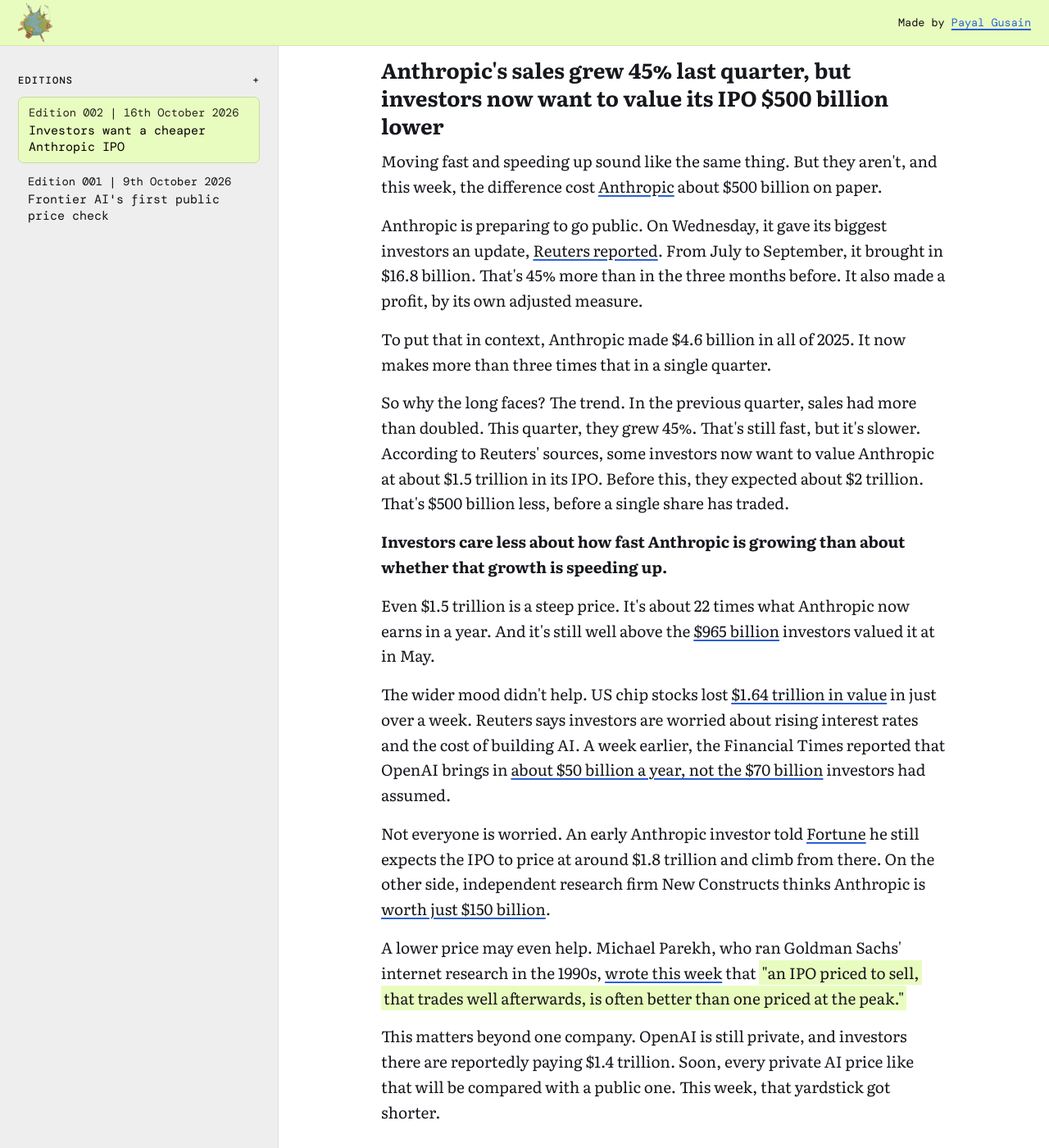
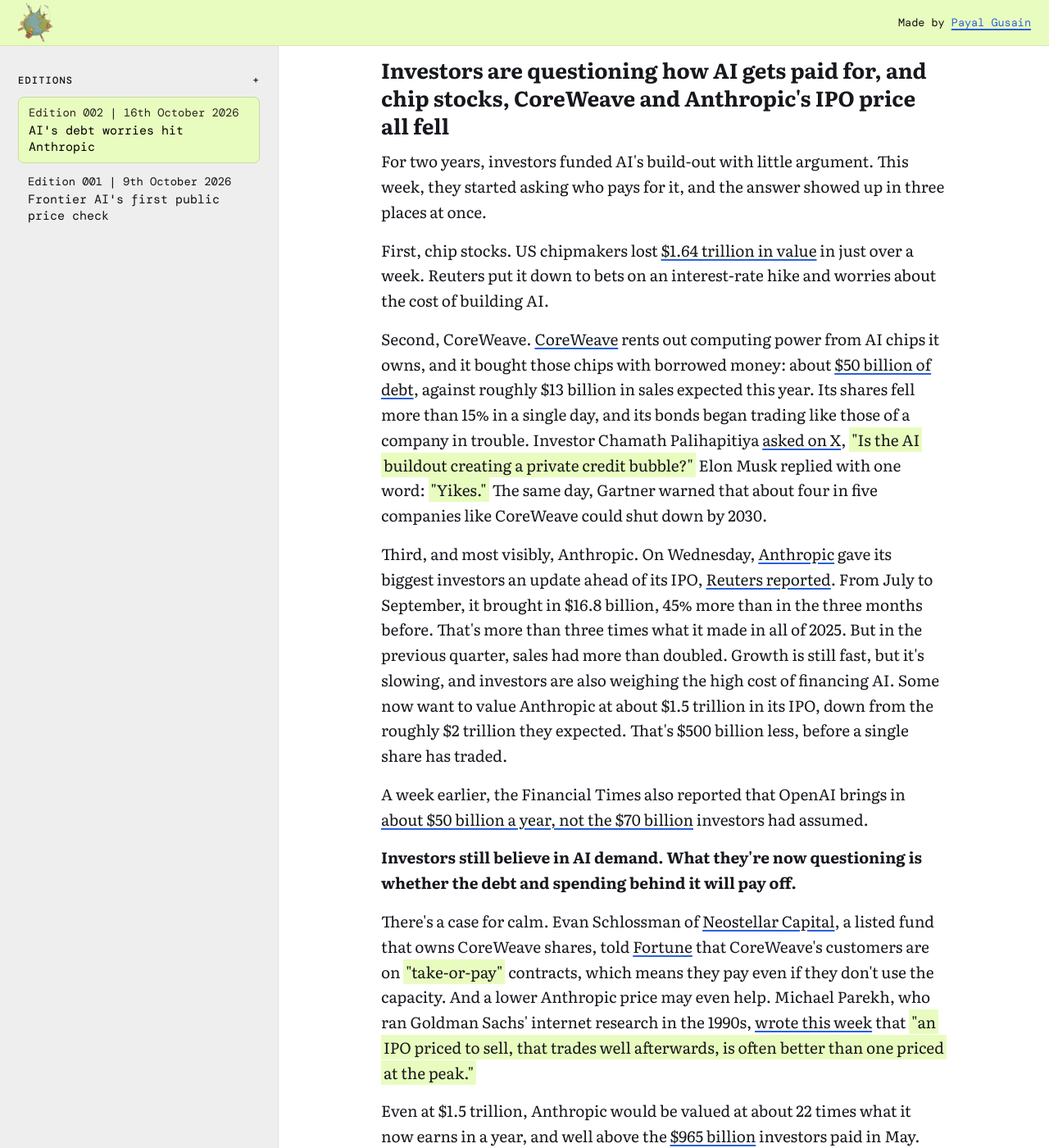
Before and after one commit to pgwrites/keeping-up-with-the-capital, a Jekyll site: the page built from _posts/2026-10-16-anthropic-ipo-haircut-zetwerk.md, in a window 1280 px wide and 1400 px high, scrolled down 1098 px. Shown: the whole window at 82% size. Built offline with Jekyll 4.4.1, drawn with Linux system fonts in a browser that asks for light colours; some web fonts are replaced; some of the changed text lies outside the part shown.

Commit message:
Edition 002: rework Big Sip around AI's debt worries; private-market repricing pattern
Co-Authored-By: Claude Opus 5.5 <noreply@anthropic.com>
Claude-Session: https://claude.ai/code/session_019yddCmAbBGRort8Ve7bfPc

```diff
--- a/_posts/2026-10-16-anthropic-ipo-haircut-zetwerk.md
+++ b/_posts/2026-10-16-anthropic-ipo-haircut-zetwerk.md
@@ -1,9 +1,9 @@
 ---
-title: "Anthropic's sales grew 45% last quarter, but investors now want to value its IPO $500 billion lower"
-description: "Why slower growth cut Anthropic's expected IPO valuation from $2 trillion to $1.5 trillion, why investors punished debt-heavy CoreWeave while paying up for Modal and Ramp, corporates backing AI hardware startups, and Zetwerk's IPO below its last private price."
+title: "Investors are questioning how AI gets paid for, and chip stocks, CoreWeave and Anthropic's IPO price all fell"
+description: "Why debt worries hit chip stocks, CoreWeave and Anthropic's expected IPO valuation, why private investors still paid up for Modal, Ramp and Anduril, corporates backing AI hardware startups, and Zetwerk's IPO below its last private price."
 edition_no: "002"
 date_label: "16th October 2026"
-card_title: "Investors want a cheaper Anthropic IPO"
+card_title: "AI's debt worries hit Anthropic"
 covers: "10 October to 16 October 2026"
 ---
 
@@ -13,9 +13,9 @@ Hello there, stranger! 👀
 
 Here for a sip?
 
-Your favourite tea from Sand Hill Road to Koramangala is poured, and this week, everyone's whispering about the investor day that took half a trillion dollars off the table.
+Your favourite tea from Sand Hill Road to Koramangala is poured, and this week, everyone's whispering about who is actually paying for AI.
 
-Last week, I said the stock market was about to get a say in what frontier AI is worth. I didn't expect it to start before the IPO. This week, investors who have happily paid up for AI in private began asking tougher questions. Is growth slowing? Who's carrying the debt? And who actually gets paid when AI runs? <mark>So is AI getting cheaper, or just getting priced properly?</mark>
+Last week, I said the stock market was about to get a say in what frontier AI is worth. I didn't expect it to start this soon. This week, public investors began asking harder questions about the money behind AI: the debt, the spending and the growth needed to pay for both. Private investors, meanwhile, kept paying up. <mark>So is AI getting cheaper, or just getting priced properly?</mark>
 
 Let's get to it.
 
@@ -23,46 +23,43 @@ Let's get to it.
 
 ## The Big Sip
 
-# Anthropic's sales grew 45% last quarter, but investors now want to value its IPO $500 billion lower
+# Investors are questioning how AI gets paid for, and chip stocks, CoreWeave and Anthropic's IPO price all fell
 {: .take}
 
-Moving fast and speeding up sound like the same thing. But they aren't, and this week, the difference cost [Anthropic](https://www.anthropic.com/) about $500 billion on paper.
+For two years, investors funded AI's build-out with little argument. This week, they started asking who pays for it, and the answer showed up in three places at once.
 
-Anthropic is preparing to go public. On Wednesday, it gave its biggest investors an update, [Reuters reported](https://wtvbam.com/2026/10/15/exclusive-investors-temper-anthropic-ipo-valuation-expectations-over-revenue-growth-slowdown-sources-say/). From July to September, it brought in $16.8 billion. That's 45% more than in the three months before. It also made a profit, by its own adjusted measure.
+First, chip stocks. US chipmakers lost [$1.64 trillion in value](https://www.aol.com/articles/us-chip-stocks-set-wipe-135038000.html) in just over a week. Reuters put it down to bets on an interest-rate hike and worries about the cost of building AI.
 
-To put that in context, Anthropic made $4.6 billion in all of 2025. It now makes more than three times that in a single quarter.
+Second, CoreWeave. [CoreWeave](https://www.coreweave.com) rents out computing power from AI chips it owns, and it bought those chips with borrowed money: about [$50 billion of debt](https://www.bnnbloomberg.ca/investing/2026/10/15/coreweave-shares-bonds-slide-further-as-ai-debt-fears-mount/), against roughly $13 billion in sales expected this year. Its shares fell more than 15% in a single day, and its bonds began trading like those of a company in trouble. Investor Chamath Palihapitiya [asked on X](https://www.benzinga.com/markets/equities/26/10/62345955/elon-musk-says-yikes-as-coreweave-bond-yield-hits-15-amid-chamath-palihapitiyas-private-credit-bubble-warning), <mark>"Is the AI buildout creating a private credit bubble?"</mark> Elon Musk replied with one word: <mark>"Yikes."</mark> The same day, Gartner warned that about four in five companies like CoreWeave could shut down by 2030.
 
-So why the long faces? The trend. In the previous quarter, sales had more than doubled. This quarter, they grew 45%. That's still fast, but it's slower. According to Reuters' sources, some investors now want to value Anthropic at about $1.5 trillion in its IPO. Before this, they expected about $2 trillion. That's $500 billion less, before a single share has traded.
+Third, and most visibly, Anthropic. On Wednesday, [Anthropic](https://www.anthropic.com/) gave its biggest investors an update ahead of its IPO, [Reuters reported](https://wtvbam.com/2026/10/15/exclusive-investors-temper-anthropic-ipo-valuation-expectations-over-revenue-growth-slowdown-sources-say/). From July to September, it brought in $16.8 billion, 45% more than in the three months before. That's more than three times what it made in all of 2025. But in the previous quarter, sales had more than doubled. Growth is still fast, but it's slowing, and investors are also weighing the high cost of financing AI. Some now want to value Anthropic at about $1.5 trillion in its IPO, down from the roughly $2 trillion they expected. That's $500 billion less, before a single share has traded.
 
-**Investors care less about how fast Anthropic is growing than about whether that growth is speeding up.**
+A week earlier, the Financial Times also reported that OpenAI brings in [about $50 billion a year, not the $70 billion](https://finance.yahoo.com/technology/article/anthropic-q3-revenue-climbs-to-168-billion-report-221619202.html) investors had assumed.
 
-Even $1.5 trillion is a steep price. It's about 22 times what Anthropic now earns in a year. And it's still well above the [$965 billion](https://finance.yahoo.com/technology/ai/articles/two-exit-doors-anthropic-2-051103937.html) investors valued it at in May.
+**Investors still believe in AI demand. What they're now questioning is whether the debt and spending behind it will pay off.**
 
-The wider mood didn't help. US chip stocks lost [$1.64 trillion in value](https://www.aol.com/articles/us-chip-stocks-set-wipe-135038000.html) in just over a week. Reuters says investors are worried about rising interest rates and the cost of building AI. A week earlier, the Financial Times reported that OpenAI brings in [about $50 billion a year, not the $70 billion](https://finance.yahoo.com/technology/article/anthropic-q3-revenue-climbs-to-168-billion-report-221619202.html) investors had assumed.
+There's a case for calm. Evan Schlossman of [Neostellar Capital](https://neostellar.vc), a listed fund that owns CoreWeave shares, told [Fortune](https://fortune.com/2026/10/16/coreweave-investor-explains-ai-neocloud-debt/) that CoreWeave's customers are on <mark>"take-or-pay"</mark> contracts, which means they pay even if they don't use the capacity. And a lower Anthropic price may even help. Michael Parekh, who ran Goldman Sachs' internet research in the 1990s, [wrote this week](https://michaelparekh.substack.com/p/show-and-tell-in-ai-anthropic-microsoft) that <mark>"an IPO priced to sell, that trades well afterwards, is often better than one priced at the peak."</mark>
 
-Not everyone is worried. An early Anthropic investor told [Fortune](https://fortune.com/2026/10/15/anthropic-investor-ipo-financials/) he still expects the IPO to price at around $1.8 trillion and climb from there. On the other side, independent research firm New Constructs thinks Anthropic is [worth just $150 billion](https://www.benzinga.com/markets/private-markets/26/10/62239452/anthropic-ipo-could-be-2026s-most-ridiculous-offering-as-analyst-values-ai-firm-at-just-150-billion-unprecedented-test-of-investor-gullibility).
-
-A lower price may even help. Michael Parekh, who ran Goldman Sachs' internet research in the 1990s, [wrote this week](https://michaelparekh.substack.com/p/show-and-tell-in-ai-anthropic-microsoft) that <mark>"an IPO priced to sell, that trades well afterwards, is often better than one priced at the peak."</mark>
-
-This matters beyond one company. OpenAI is still private, and investors there are reportedly paying $1.4 trillion. Soon, every private AI price like that will be compared with a public one. This week, that yardstick got shorter.
+Even at $1.5 trillion, Anthropic would be valued at about 22 times what it now earns in a year, and well above the [$965 billion](https://finance.yahoo.com/technology/ai/articles/two-exit-doors-anthropic-2-051103937.html) investors paid in May. The question is no longer whether AI is growing. It's whether it can grow fast enough to cover what it costs.
 
 ## Connecting the Dots
 
 <div class="pattern" markdown="1">
 
-### Investors punished CoreWeave for borrowing heavily to buy AI chips, while paying more for Modal and Ramp
+### While public investors sold AI stocks, private investors paid much higher prices for Modal, Ramp and Anduril
 
-This week, investors drew a sharp line between AI companies that carry heavy debt and those that don't.
+The same week CoreWeave's bonds slumped, three private companies were valued far above their last prices.
 
-- **CoreWeave borrowed heavily to buy AI chips.** [CoreWeave](https://www.coreweave.com) rents out computing power from AI chips it owns. It bought those chips with borrowed money: about [$50 billion of debt](https://www.bnnbloomberg.ca/investing/2026/10/15/coreweave-shares-bonds-slide-further-as-ai-debt-fears-mount/), against roughly $13 billion in sales expected this year. This week, investors started to doubt it can pay that back. Its shares fell more than 15% in a single day, and its bonds began trading like those of a company in trouble. Investor Chamath Palihapitiya [asked on X](https://www.benzinga.com/markets/equities/26/10/62345955/elon-musk-says-yikes-as-coreweave-bond-yield-hits-15-amid-chamath-palihapitiyas-private-credit-bubble-warning), <mark>"Is the AI buildout creating a private credit bubble?"</mark> Elon Musk replied with one word: <mark>"Yikes."</mark> The same day, Gartner warned that about four in five companies like CoreWeave could shut down by 2030.
-- **Modal rents chips instead of owning them.** [Modal](https://modal.com/) rents computing power from more than 20 cloud providers and packages it so developers can run AI easily. It now brings in more than $1 billion a year. This week, it raised [$750 million at a $15.75 billion valuation](https://modal.com/blog/1-billion-annualized-run-rate-series-d). That's [more than three times](https://siliconangle.com/2026/10/14/ai-cloud-startup-modal-raises-750m-at-15-75b-valuation/) what it was worth in May. [Accel](https://www.accel.com) led the round, and [Kleiner Perkins](https://www.kleinerperkins.com) joined.
-- **Ramp's software manages company spending, including on AI.** [Ramp](https://ramp.com) offers corporate charge cards, expense management and bill-payment software to companies. It raised [$1.85 billion at a $60 billion valuation](https://techcrunch.com/2026/10/15/ramp-reaches-60b-valuation-as-it-pushes-deeper-into-ai/), up from $44 billion just four months ago. [Dragoneer](https://www.dragoneer.com), [Thrive Capital](https://thrivecap.com) and [Founders Fund](https://foundersfund.com) were among the leads. Ramp now sells a card built for AI agents, and early investor Keith Rabois told TechCrunch it will become the main way companies manage what they spend on AI.
+- **Modal: more than three times its May valuation.** [Modal](https://modal.com/) rents computing power from more than 20 cloud providers and packages it so developers can run AI easily. It doesn't own the chips. It now brings in more than $1 billion a year and raised [$750 million at a $15.75 billion valuation](https://modal.com/blog/1-billion-annualized-run-rate-series-d), [more than three times](https://siliconangle.com/2026/10/14/ai-cloud-startup-modal-raises-750m-at-15-75b-valuation/) what it was worth in May. [Accel](https://www.accel.com) led the round, and [Kleiner Perkins](https://www.kleinerperkins.com) joined.
+- **Ramp: from $44 billion to $60 billion in four months.** [Ramp](https://ramp.com) offers corporate charge cards, expense management and bill-payment software to companies. It raised [$1.85 billion at a $60 billion valuation](https://techcrunch.com/2026/10/15/ramp-reaches-60b-valuation-as-it-pushes-deeper-into-ai/), with [Dragoneer](https://www.dragoneer.com), [Thrive Capital](https://thrivecap.com) and [Founders Fund](https://foundersfund.com) among the leads. It now sells a card built for AI agents, and early investor Keith Rabois told TechCrunch it will become the main way companies manage what they spend on AI.
+- **Anduril: about $90 billion, up from $61 billion in May.** [Anduril](https://www.anduril.com) is letting current and former staff sell up to $1.3 billion of their shares by 9 November, at a price that values it at about $90 billion, [according to Dealroom](https://dealroom.co/news/162674-anduril-eyes-90b-valuation-in-1-3b-employee-share-sale/).
 
-All three depend on the same AI boom. But if demand cools, they get hit differently. CoreWeave still has to repay its lenders. The chips Modal uses belong to other companies. And Ramp's business grows with company spending, whoever the supplier is. **This week, investors rewarded companies that make money from AI being used, and punished the one that borrowed to buy the hardware.**
+Part of the gap is real. Modal and Ramp don't carry CoreWeave's hardware debt, so a pullback in AI spending would hit them differently. But part of it is timing. Public prices change every day. Private prices change only when a few investors agree on a new round or a tender.
 
-CoreWeave's backers have a case. Evan Schlossman of [Neostellar Capital](https://neostellar.vc), a listed fund that owns CoreWeave shares, told [Fortune](https://fortune.com/2026/10/16/coreweave-investor-explains-ai-neocloud-debt/) that its customers are on <mark>"take-or-pay"</mark> contracts. That means they pay even if they don't use the capacity. CoreWeave says those contracts more than cover its debt. Still, PitchBook's John Atkins summed up the mood to [Axios](https://www.axios.com/2026/10/15/ai-coreweave-bonds-stocks): <mark>"people are taking a dim view of speculative borrowing that will need to be refinanced at punishingly high rates."</mark> For now, money is moving away from whoever carries the hardware debt.
+**Public investors reprice AI in days. Private investors reprice it only when they have to.** If Anthropic lists well below $2 trillion, these private prices will be the next ones tested.
 
 </div>
+
 
 <div class="pattern" markdown="1">
 
@@ -117,7 +114,6 @@ This is a start, not a flood. The first group gets about 7% of the full fund, an
 ## The Deal Sheet
 
 <ul class="dlist">
-<li><span class="dco"><a href="https://www.anduril.com">Anduril</a></span><span class="dmeta">Employee tender · up to $1.3B at ~$90B</span><span class="dsig">The defence-tech company is letting current and former staff sell up to $1.3 billion of their shares by 9 November, at a price that values it at about $90 billion. <a href="https://dealroom.co/news/162674-anduril-eyes-90b-valuation-in-1-3b-employee-share-sale/">In May, it was valued at $61 billion</a>.</span></li>
 <li><span class="dco"><a href="https://www.harmonic.security">Harmonic Security</a></span><span class="dmeta">Series B · $50M · <a href="https://www.crosspointcapital.com">Crosspoint Capital Partners</a></span><span class="dsig">Software that tracks how employees use AI tools, from chatbots to agents, and controls what data goes into them. Its founders previously built and sold another security company, Digital Shadows. CEO Alastair Paterson says every board now asks <a href="https://securityweek.com/harmonic-security-raises-50-million-for-workforce-ai-protection">two questions: how to reduce the risk of AI use, and whether it's paying off</a>.</span></li>
 <li><span class="dco"><a href="https://www.confido.health">Confido Health</a></span><span class="dmeta">Series A extension · $12.5M · <a href="https://www.z47.com">Z47</a></span><span class="dsig">AI agents that handle a medical practice's admin work: scheduling, insurance checks, billing and patient follow-ups. It's used at <a href="https://www.fiercehealthcare.com/ai-and-machine-learning/confido-health-expands-beyond-voice-ai-agentic-platform-medical-practices">more than 1,500 US clinics and care sites</a>. It sells first to private equity firms, then to the clinics they own. <a href="https://blume.vc">Blume Ventures</a> and <a href="https://together.fund">Together Fund</a> also invested.</span></li>
 <li><span class="dco"><a href="https://spill.games">Spill Games</a></span><span class="dmeta">Series A · $10.5M · <a href="https://www.elevationcapital.com">Elevation Capital</a></span><span class="dsig">A Bengaluru studio making free casual and puzzle games for players around the world. It uses its own software to build games faster. Founded in 2024, it raised <a href="https://inc42.com/?p=575958">a $3.1 million seed only in April</a> and now has six games out.</span></li>
@@ -154,13 +150,11 @@ This is a start, not a flood. The first group gets about 7% of the full fund, an
 <li><a href="https://finance.yahoo.com/technology/article/anthropic-q3-revenue-climbs-to-168-billion-report-221619202.html">Yahoo Finance</a> <span>— Anthropic's Q3 revenue and OpenAI's revenue revision</span></li>
 <li><a href="https://www.aol.com/articles/us-chip-stocks-set-wipe-135038000.html">Reuters</a> <span>— US chip stocks' selloff</span></li>
 <li><a href="https://fortune.com/2026/10/15/anthropic-investor-ipo-financials/">Fortune</a> <span>— An early Anthropic backer's IPO view</span></li>
-<li><a href="https://www.benzinga.com/markets/private-markets/26/10/62239452/anthropic-ipo-could-be-2026s-most-ridiculous-offering-as-analyst-values-ai-firm-at-just-150-billion-unprecedented-test-of-investor-gullibility">Benzinga</a> <span>— New Constructs' bear case on Anthropic</span></li>
 <li><a href="https://www.bnnbloomberg.ca/investing/2026/10/15/coreweave-shares-bonds-slide-further-as-ai-debt-fears-mount/">Reuters</a> <span>— CoreWeave's shares, bonds and the Gartner warning</span></li>
 <li><a href="https://modal.com/blog/1-billion-annualized-run-rate-series-d">Modal</a> <span>— Modal's Series D and run rate</span></li>
 <li><a href="https://siliconangle.com/2026/10/14/ai-cloud-startup-modal-raises-750m-at-15-75b-valuation/">SiliconANGLE</a> <span>— Modal's valuation jump and cloud suppliers</span></li>
 <li><a href="https://techcrunch.com/2026/10/15/ramp-reaches-60b-valuation-as-it-pushes-deeper-into-ai/">TechCrunch</a> <span>— Ramp's $60 billion round</span></li>
 <li><a href="https://fortune.com/2026/10/16/coreweave-investor-explains-ai-neocloud-debt/">Fortune</a> <span>— The bull case for CoreWeave's debt</span></li>
-<li><a href="https://www.axios.com/2026/10/15/ai-coreweave-bonds-stocks">Axios</a> <span>— CoreWeave as a warning flag for the AI trade</span></li>
 <li><a href="https://tech.eu/2026/10/14/skeleton-technologies-surpasses-1b-valuation-with-siemens-backing-for-us-expansion/">Tech.eu</a> <span>— Siemens backs Skeleton Technologies</span></li>
 <li><a href="https://tech.eu/2026/10/14/salience-labs-secures-125m-to-scale-photonic-chips-for-ai-data-centres/">Tech.eu</a> <span>— Salience Labs' Series B</span></li>
 <li><a href="https://globalventuring.com/corporate/asia/hitachi-ventures-leads-25m-strategic-round-in-chemicals-platform-scimplify/">Global Corporate Venturing</a> <span>— Hitachi Ventures leads Scimplify's round</span></li>
```
